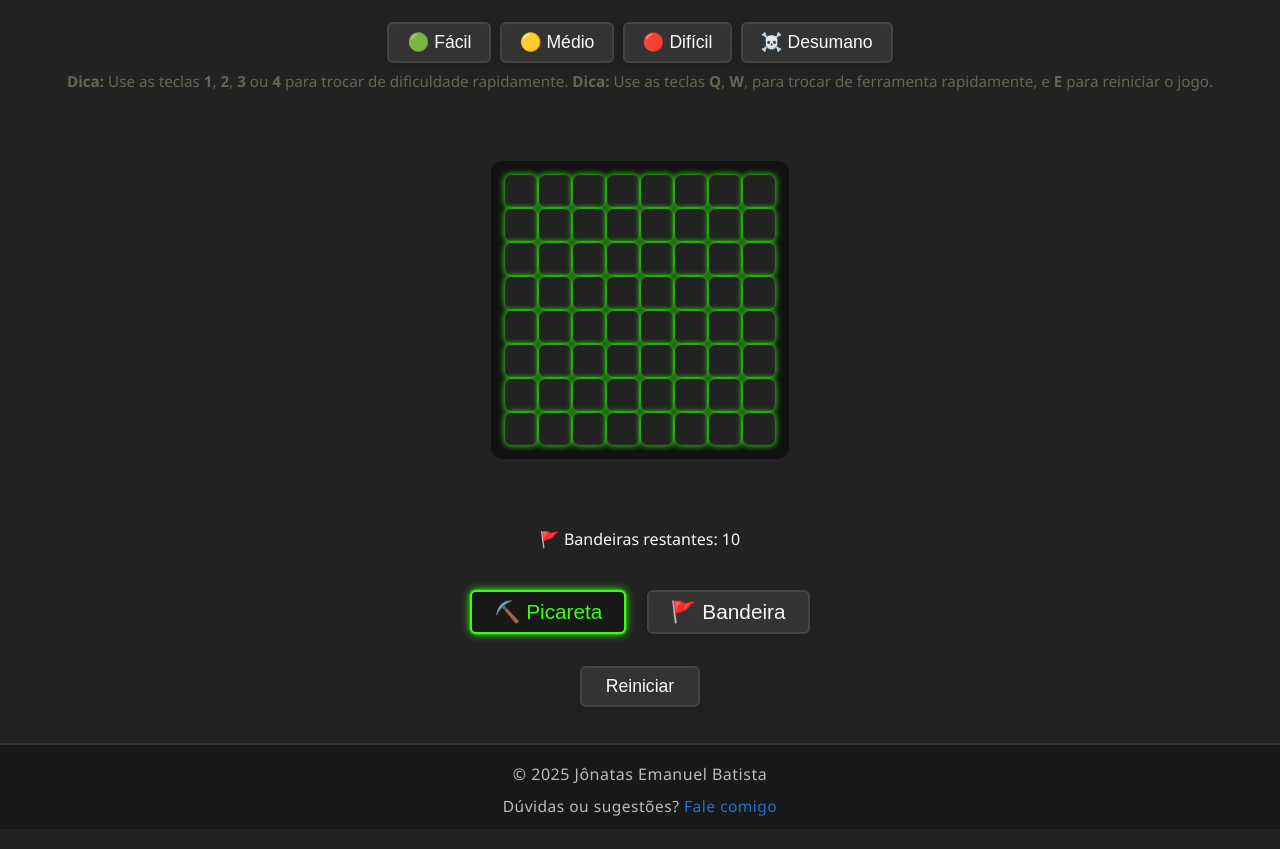
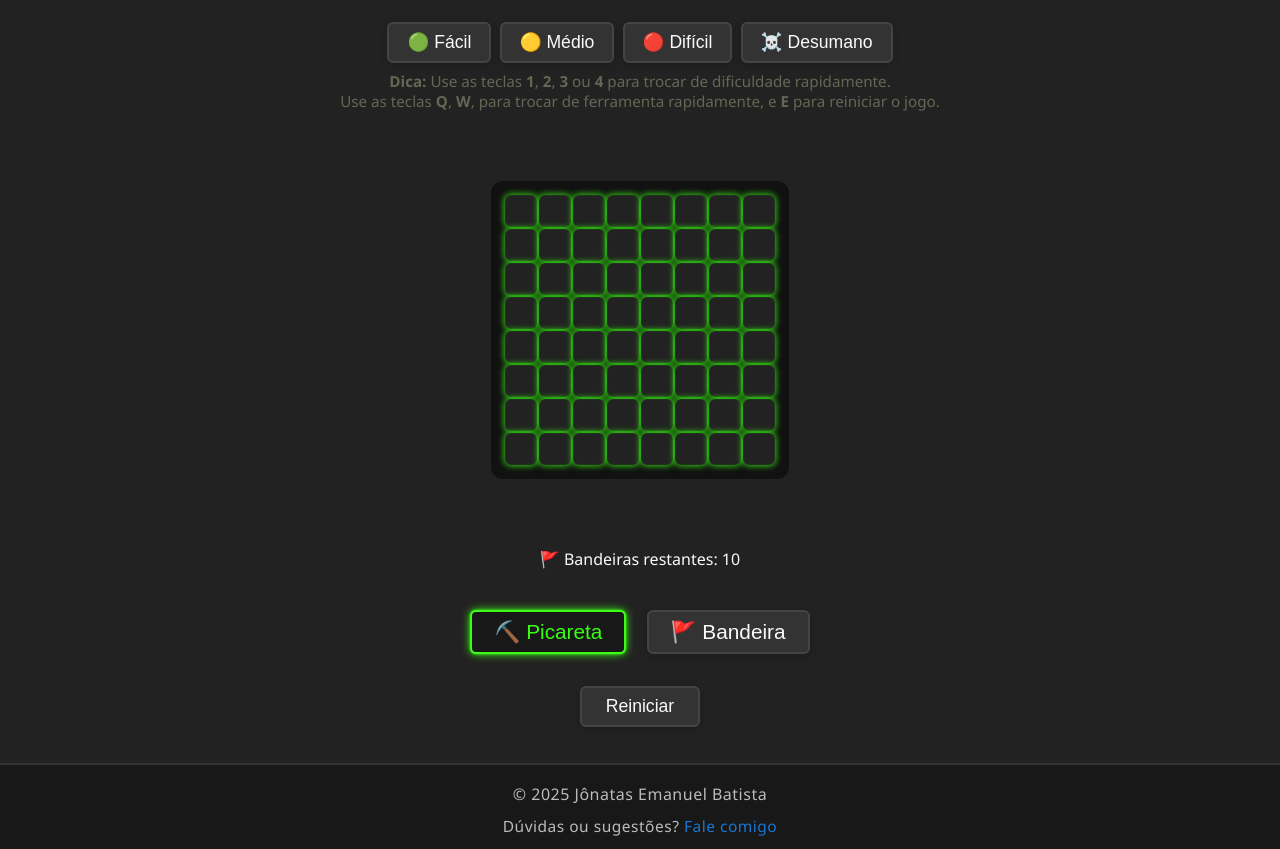
Before and after one commit to Jonatas-b/Campo-Minado, a plain HTML site: page index.html in a window 1280 px wide. Shown: the part 78-927 px from the top of the page. Drawn offline with Linux system fonts and the light colour scheme.

Commit message:
Update index.html
Ajuste na estética da dica

```diff
--- a/index.html
+++ b/index.html
@@ -18,8 +18,8 @@
     <button data-size="16" data-mines="40">🔴 Difícil</button>
     <button data-size="20" data-mines="99">☠️ Desumano</button>
     <div style="font-size: 0.95em; color: #665; margin-top: 4px;">
-      <strong>Dica:</strong> Use as teclas <b>1</b>, <b>2</b>, <b>3</b> ou <b>4</b> para trocar de dificuldade rapidamente.
-      <strong>Dica:</strong> Use as teclas <b>Q</b>, <b>W</b>, para trocar de ferramenta rapidamente, e  <b>E</b> para reiniciar o jogo.
+      <strong>Dica:</strong> Use as teclas <b>1</b>, <b>2</b>, <b>3</b> ou <b>4</b> para trocar de dificuldade rapidamente. <br>
+       Use as teclas <b>Q</b>, <b>W</b>, para trocar de ferramenta rapidamente, e  <b>E</b> para reiniciar o jogo.
     </div> <br>
     </div>
   </div>
```
